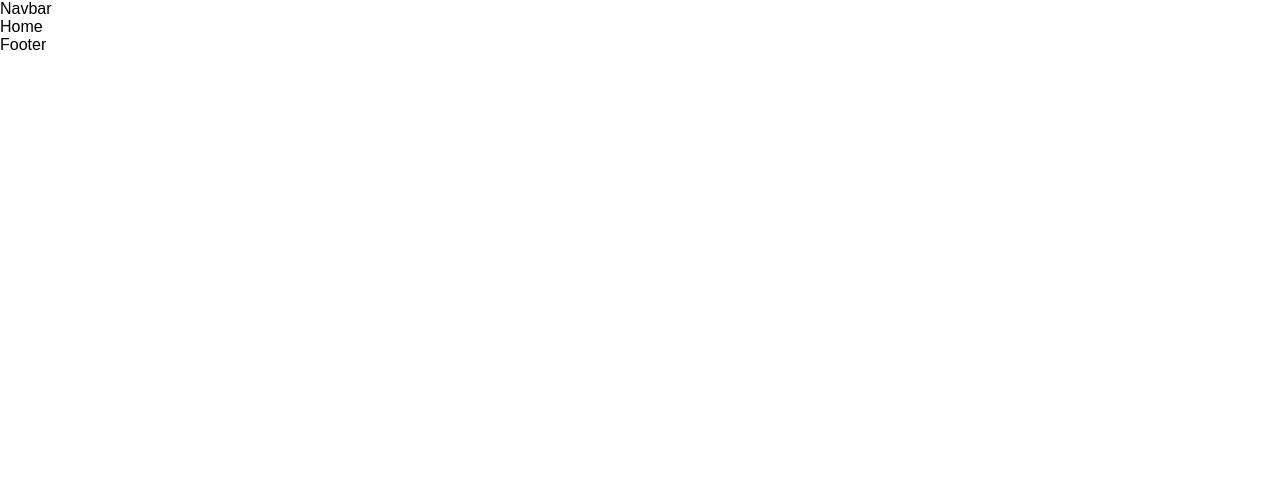
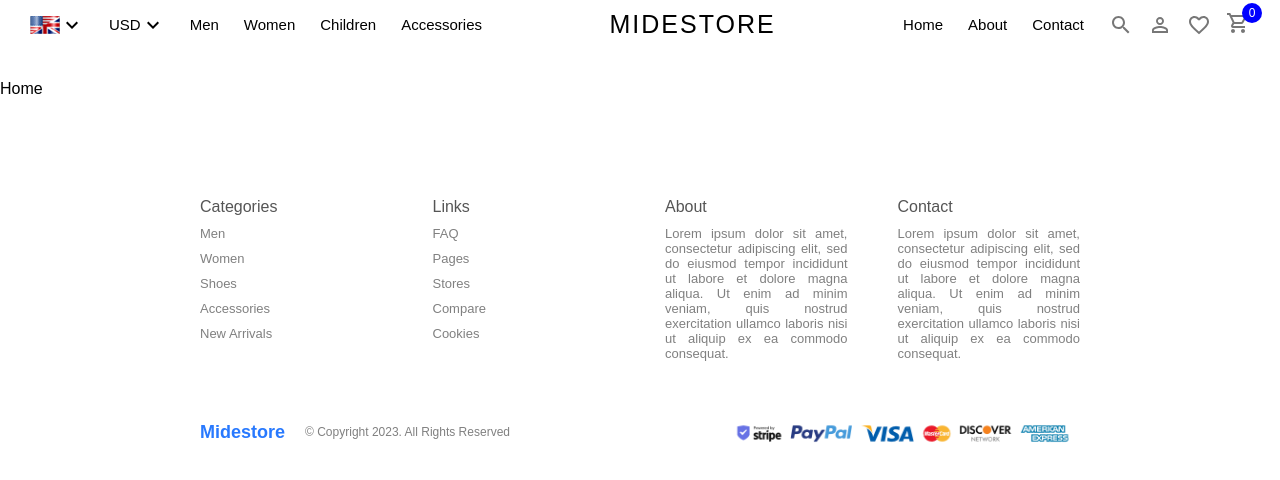
Before and after one commit to midezen/E-commerce, a React (Create React App) app: page / in a window 1280 px wide. Shown: the top 480 px of the page. Built offline with nearby package versions, Linux system fonts and the light colour scheme.

Commit message:
designed navbar and footer

```diff
--- a/src/App.js
+++ b/src/App.js
@@ -4,6 +4,7 @@ import Footer from "./components/footer/Footer";
 import Home from "./pages/home/Home";
 import Product from "./pages/product/Product";
 import Products from "./pages/products/Products";
+import "./App.scss";
 
 const Layout = () => {
   return (
--- /dev/null
+++ b/src/App.scss
@@ -0,0 +1,6 @@
+.app {
+  .link {
+    color: inherit;
+    text-decoration: none;
+  }
+}
--- a/src/components/footer/Footer.jsx
+++ b/src/components/footer/Footer.jsx
@@ -1,7 +1,58 @@
 import "./Footer.scss";
+import payment from "../../img/payment.png";
 
 const Footer = () => {
-  return <div>Footer</div>;
+  return (
+    <div className="footer">
+      <div className="top">
+        <div className="item">
+          <h1>Categories</h1>
+          <span>Men</span>
+          <span>Women</span>
+          <span>Shoes</span>
+          <span>Accessories</span>
+          <span>New Arrivals</span>
+        </div>
+        <div className="item">
+          <h1>Links</h1>
+          <span>FAQ</span>
+          <span>Pages</span>
+          <span>Stores</span>
+          <span>Compare</span>
+          <span>Cookies</span>
+        </div>
+        <div className="item">
+          <h1>About</h1>
+          <span>
+            Lorem ipsum dolor sit amet, consectetur adipiscing elit, sed do
+            eiusmod tempor incididunt ut labore et dolore magna aliqua. Ut enim
+            ad minim veniam, quis nostrud exercitation ullamco laboris nisi ut
+            aliquip ex ea commodo consequat.
+          </span>
+        </div>
+        <div className="item">
+          <h1>Contact</h1>
+          <span>
+            Lorem ipsum dolor sit amet, consectetur adipiscing elit, sed do
+            eiusmod tempor incididunt ut labore et dolore magna aliqua. Ut enim
+            ad minim veniam, quis nostrud exercitation ullamco laboris nisi ut
+            aliquip ex ea commodo consequat.
+          </span>
+        </div>
+      </div>
+      <div className="bottom">
+        <div className="left">
+          <span className="logo">Midestore</span>
+          <span className="copyright">
+            © Copyright 2023. All Rights Reserved
+          </span>
+        </div>
+        <div className="right">
+          <img src={payment} alt="" />
+        </div>
+      </div>
+    </div>
+  );
 };
 
 export default Footer;
--- a/src/components/footer/Footer.scss
+++ b/src/components/footer/Footer.scss
@@ -0,0 +1,62 @@
+.footer {
+  margin: 100px 200px 20px 200px;
+
+  .top {
+    display: flex;
+    gap: 50px;
+
+    .item {
+      flex: 1;
+      font-size: 13px;
+      display: flex;
+      flex-direction: column;
+      gap: 10px;
+      text-align: justify;
+
+      h1 {
+        font-size: 16px;
+        font-weight: 500;
+        color: #555;
+      }
+
+      span {
+        color: gray;
+      }
+    }
+  }
+
+  .bottom {
+    display: flex;
+    align-items: center;
+    justify-content: space-between;
+    margin-top: 50px;
+    font-size: 12px;
+
+    .left {
+      display: flex;
+      align-items: center;
+      flex: 1;
+
+      .logo {
+        color: #2879fe;
+        font-weight: bold;
+        font-size: 18px;
+      }
+
+      .copyright {
+        color: gray;
+        margin-left: 20px;
+      }
+    }
+
+    .right {
+      flex: 1;
+      display: flex;
+      justify-content: flex-end;
+      img {
+        width: 80%;
+        object-fit: contain;
+      }
+    }
+  }
+}
--- a/src/components/navbar/Navbar.jsx
+++ b/src/components/navbar/Navbar.jsx
@@ -1,7 +1,82 @@
+import {
+  KeyboardArrowDown,
+  Search,
+  PersonOutlineOutlined,
+  FavoriteBorderOutlined,
+  ShoppingCartOutlined,
+} from "@mui/icons-material";
 import "./Navbar.scss";
+import en from "../../img/en.png";
+import { Link } from "react-router-dom";
 
 const Navbar = () => {
-  return <div>Navbar</div>;
+  return (
+    <div className="navbar">
+      <div className="wrapper">
+        <div className="left">
+          <div className="item">
+            <img src={en} alt="" />
+            <KeyboardArrowDown />
+          </div>
+          <div className="item">
+            <span>USD</span>
+            <KeyboardArrowDown />
+          </div>
+          <div className="item">
+            <Link to="/products/1" className="link">
+              Men
+            </Link>
+          </div>
+          <div className="item">
+            <Link to="/products/2" className="link">
+              Women
+            </Link>
+          </div>
+          <div className="item">
+            <Link to="/products/3" className="link">
+              Children
+            </Link>
+          </div>
+          <div className="item">
+            <Link to="/products/4" className="link">
+              Accessories
+            </Link>
+          </div>
+        </div>
+        <div className="center">
+          <Link to="/" className="link">
+            MIDESTORE
+          </Link>
+        </div>
+        <div className="right">
+          <div className="item">
+            <Link to="/" className="link">
+              Home
+            </Link>
+          </div>
+          <div className="item">
+            <Link to="/" className="link">
+              About
+            </Link>
+          </div>
+          <div className="item">
+            <Link to="/" className="link">
+              Contact
+            </Link>
+          </div>
+          <div className="icons">
+            <Search />
+            <PersonOutlineOutlined />
+            <FavoriteBorderOutlined />
+            <div className="cartIcon">
+              <ShoppingCartOutlined />
+              <span>0</span>
+            </div>
+          </div>
+        </div>
+      </div>
+    </div>
+  );
 };
 
 export default Navbar;
--- a/src/components/navbar/Navbar.scss
+++ b/src/components/navbar/Navbar.scss
@@ -0,0 +1,62 @@
+.navbar {
+  height: 80px;
+
+  .wrapper {
+    padding: 10px 30px;
+    display: flex;
+    justify-content: space-between;
+    align-items: center;
+
+    .left {
+      display: flex;
+      align-items: center;
+      gap: 25px;
+
+      .item {
+        display: flex;
+        align-items: center;
+        font-size: 15px;
+      }
+    }
+
+    .center {
+      font-size: 25px;
+      letter-spacing: 2px;
+    }
+
+    .right {
+      display: flex;
+      align-items: center;
+      gap: 25px;
+      font-size: 15px;
+
+      .icons {
+        display: flex;
+        align-items: center;
+        gap: 15px;
+        font-size: 15px;
+        color: #777;
+        cursor: pointer;
+
+        .cartIcon {
+          position: relative;
+
+          span {
+            position: absolute;
+            left: 16px;
+            top: -8px;
+            background-color: blue;
+            color: white;
+            border-radius: 50%;
+            display: flex;
+            align-items: center;
+            justify-content: center;
+            width: 20px;
+            height: 20px;
+            font-size: 12px;
+          }
+        }
+      }
+    }
+  }
+}
```
Also changed, not shown: src/components/slider/Slider.jsx (added), src/components/slider/Slider.scss (added), src/img/en.png (added), src/img/payment.png (added).
